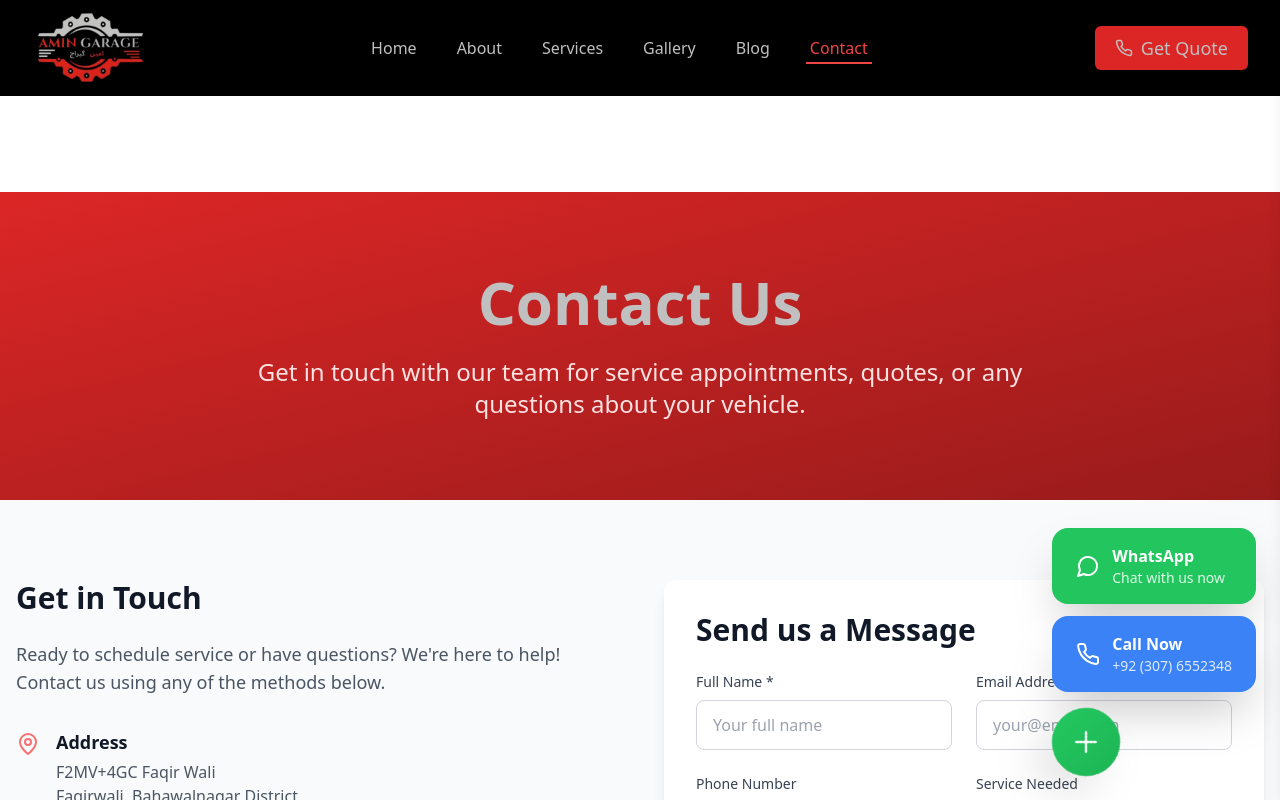
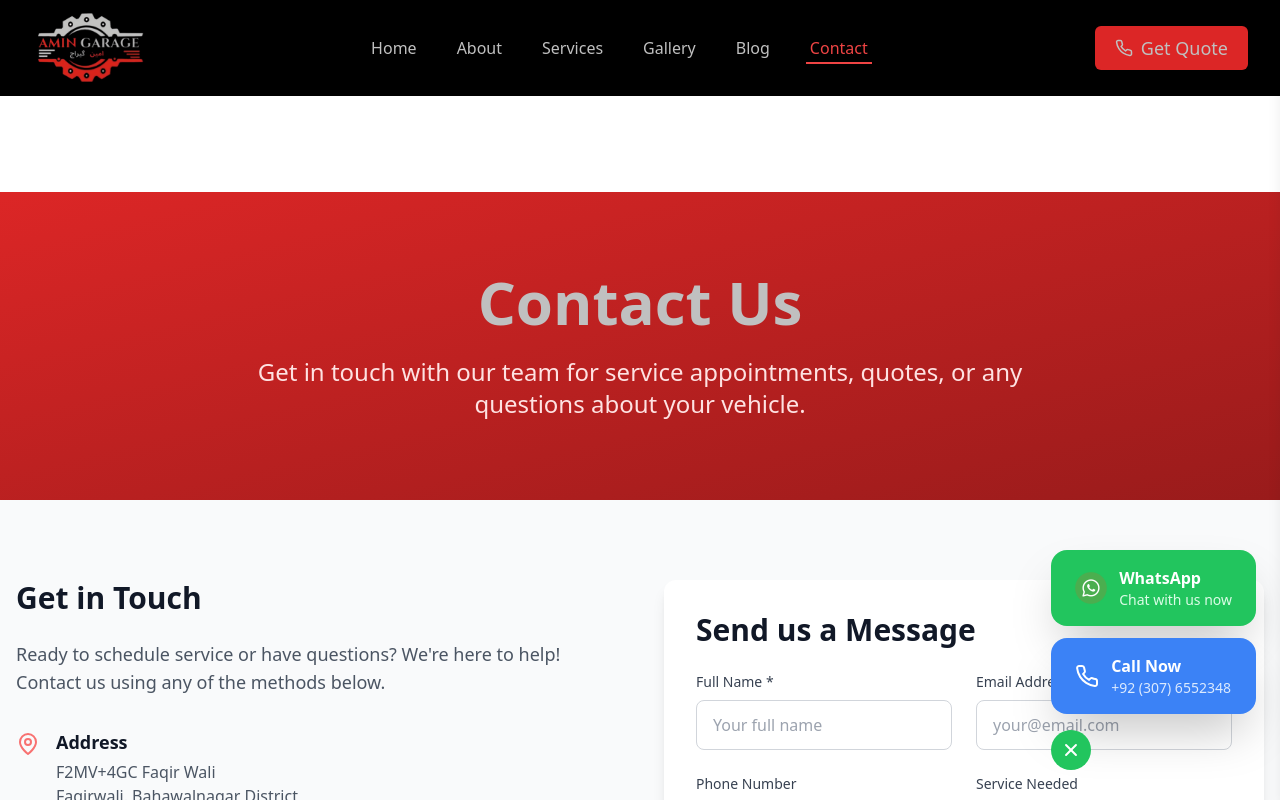
Before and after one commit to razaaliwebdev/amingarage, a React (Vite) app: page /contact in a window 1280 px wide. Both pictures are taken after a click on the button "Contact options". Shown: the top 800 px of the page. Built offline with nearby package versions, Linux system fonts and the light colour scheme.

Commit message:
fix the whatsapp button change icon to image

```diff
--- a/src/assets/assets.js
+++ b/src/assets/assets.js
@@ -1,8 +1,10 @@
 import logo from './logo.png';
 import hero from './hero.jpg';
+import whatsAppIcon from './whatsAppIcon.png';
 
 
 export const images = {
     logo,
-    hero
+    hero,
+    whatsAppIcon
 };
--- a/src/components/WhatsAppButton.tsx
+++ b/src/components/WhatsAppButton.tsx
@@ -1,5 +1,6 @@
 import React, { useState } from "react";
-import { MessageCircle, Phone, X } from "lucide-react";
+import { Phone, Plus } from "lucide-react";
+import { images } from "../assets/assets.js";
 
 const WhatsAppButton: React.FC = () => {
   const [isExpanded, setIsExpanded] = useState(false);
@@ -26,24 +27,32 @@ const WhatsAppButton: React.FC = () => {
           {/* WhatsApp Option */}
           <div
             onClick={handleWhatsAppClick}
-            className="group flex items-center bg-green-500 hover:bg-green-600 text-white px-6 py-4 rounded-2xl shadow-2xl cursor-pointer transition-all duration-300 hover:scale-105 hover:shadow-green-500/25"
+            className="group flex items-center bg-green-500 hover:bg-green-600 text-white px-4 py-3 sm:px-6 sm:py-4 rounded-2xl shadow-2xl cursor-pointer transition-all duration-300 hover:scale-105 hover:shadow-green-500/25"
           >
-            <MessageCircle className="w-6 h-6 mr-3 group-hover:rotate-12 transition-transform duration-300" />
-            <div>
-              <div className="font-bold">WhatsApp</div>
-              <div className="text-sm text-green-100">Chat with us now</div>
+            <img
+              className="h-6 w-6 sm:h-8 sm:w-8"
+              src={images.whatsAppIcon}
+              alt="WhatsApp"
+            />
+            <div className="ml-3">
+              <div className="text-sm sm:text-base font-bold">WhatsApp</div>
+              <div className="text-xs sm:text-sm text-green-100">
+                Chat with us now
+              </div>
             </div>
           </div>
 
           {/* Call Option */}
           <div
             onClick={handleCallClick}
-            className="group flex items-center bg-blue-500 hover:bg-blue-600 text-white px-6 py-4 rounded-2xl shadow-2xl cursor-pointer transition-all duration-300 hover:scale-105 hover:shadow-blue-500/25"
+            className="group flex items-center bg-blue-500 hover:bg-blue-600 text-white px-4 py-3 sm:px-6 sm:py-4 rounded-2xl shadow-2xl cursor-pointer transition-all duration-300 hover:scale-105 hover:shadow-blue-500/25"
           >
-            <Phone className="w-6 h-6 mr-3 group-hover:rotate-12 transition-transform duration-300" />
+            <Phone className="w-5 h-5 sm:w-6 sm:h-6 mr-3 group-hover:rotate-12 transition-transform duration-300" />
             <div>
-              <div className="font-bold">Call Now</div>
-              <div className="text-sm text-blue-100">+92 (307) 6552348</div>
+              <div className="text-sm sm:text-base font-bold">Call Now</div>
+              <div className="text-xs sm:text-sm text-blue-100">
+                +92 (307) 6552348
+              </div>
             </div>
           </div>
         </div>
@@ -52,27 +61,27 @@ const WhatsAppButton: React.FC = () => {
       {/* Main Button */}
       <button
         onClick={() => setIsExpanded(!isExpanded)}
-        className={`group relative bg-gradient-to-r from-green-500 to-green-600 hover:from-green-600 hover:to-green-700 text-white p-5 rounded-full shadow-2xl transition-all duration-300 hover:scale-110 hover:shadow-green-500/25 ${
-          isExpanded ? "rotate-45" : ""
-        }`}
+        className="group relative transition-all duration-300 hover:scale-110"
         aria-label="Contact options"
       >
-        {/* Pulse Animation */}
-        <div className="absolute inset-0 bg-green-500 rounded-full animate-ping opacity-20"></div>
-        <div className="absolute inset-0 bg-green-500 rounded-full animate-pulse opacity-30"></div>
-
-        {/* Icon */}
-        <div className="relative z-10">
+        {/* WhatsApp Icon */}
+        <div className="relative">
           {isExpanded ? (
-            <X className="w-7 h-7 transition-transform duration-300" />
+            <div className="bg-green-500 rounded-full p-2">
+              <Plus className="w-6 h-6 text-white transition-transform duration-300 rotate-45" />
+            </div>
           ) : (
-            <MessageCircle className="w-7 h-7 group-hover:rotate-12 transition-transform duration-300" />
+            <img
+              className="h-14 w-14 sm:h-16 sm:w-16"
+              src={images.whatsAppIcon}
+              alt="WhatsApp"
+            />
           )}
         </div>
 
         {/* Notification Badge */}
         {!isExpanded && (
-          <div className="absolute -top-2 -right-2 bg-red-500 text-white text-xs font-bold w-6 h-6 rounded-full flex items-center justify-center animate-bounce">
+          <div className="absolute top-0 right-0 bg-red-500 text-white text-xs font-bold w-5 h-5 sm:w-6 sm:h-6 rounded-full flex items-center justify-center animate-bounce z-[60]">
             1
           </div>
         )}
```
Also changed, not shown: src/assets/whatsAppIcon.png (added).
